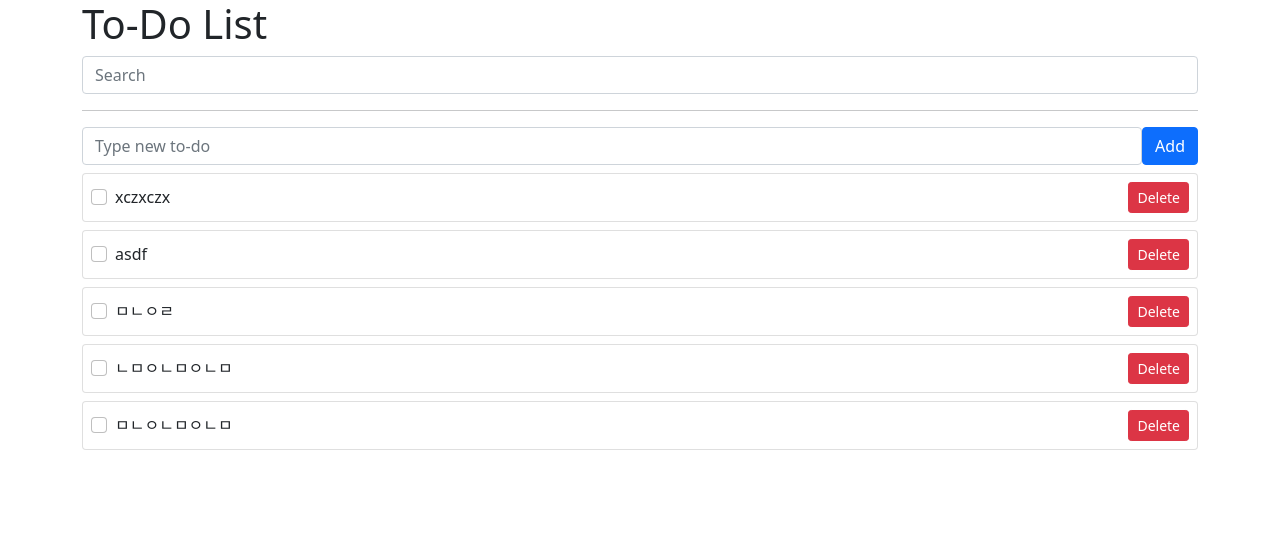
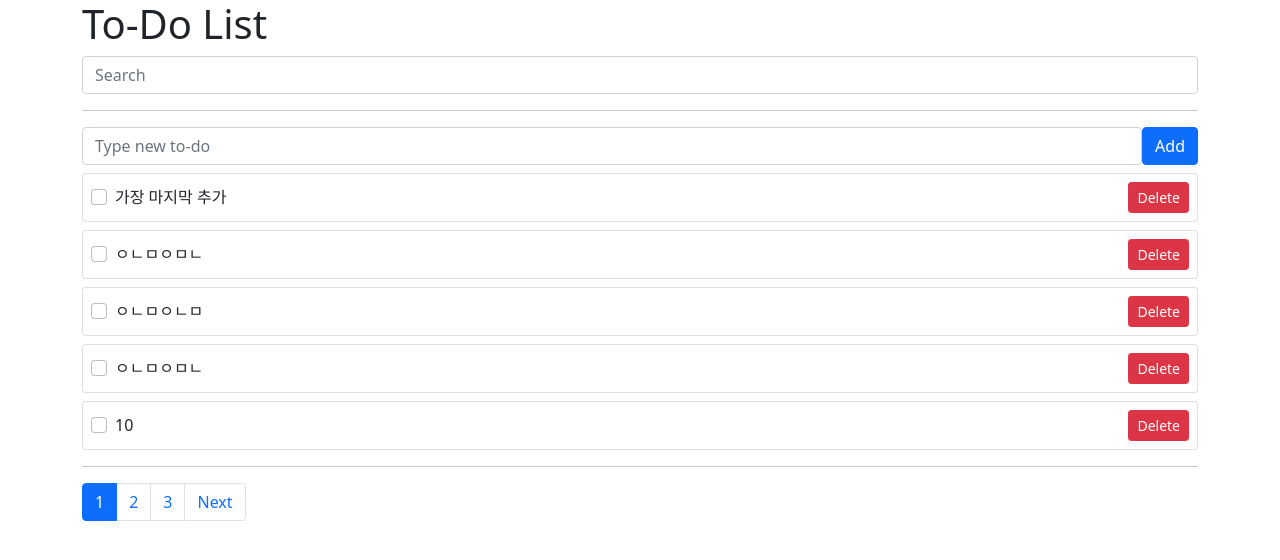
Before and after one commit to one4all93/vue3-project, a Vue app: page / in a window 1280 px wide. Shown: the top 560 px of the page. Built offline with nearby package versions, Linux system fonts and the light colour scheme; data requests are answered from the project's data file.

Commit message:
39 검색기능에 setTimeout 적용

```diff
--- a/db.json
+++ b/db.json
@@ -1,29 +1,69 @@
 {
   "todos": [
     {
-      "subject": "xczxczx",
-      "completed": false,
-      "id": 1
-    },
-    {
-      "subject": "asdf",
-      "completed": false,
+      "subject": "wqewqewq",
+      "completed": true,
       "id": 2
     },
     {
-      "subject": "ㅁㄴㅇㄹ",
+      "subject": "2",
       "completed": false,
-      "id": 3
+      "id": 5
     },
     {
-      "subject": "ㄴㅁㅇㄴㅁㅇㄴㅁ",
+      "subject": "3",
       "completed": false,
-      "id": 4
+      "id": 6
     },
     {
-      "subject": "ㅁㄴㅇㄴㅁㅇㄴㅁ",
+      "subject": "4",
       "completed": false,
-      "id": 5
+      "id": 7
+    },
+    {
+      "subject": "5",
+      "completed": false,
+      "id": 8
+    },
+    {
+      "subject": "6",
+      "completed": false,
+      "id": 9
+    },
+    {
+      "subject": "8",
+      "completed": false,
+      "id": 11
+    },
+    {
+      "subject": "9",
+      "completed": false,
+      "id": 12
+    },
+    {
+      "subject": "10",
+      "completed": false,
+      "id": 13
+    },
+    {
+      "subject": "ㅇㄴㅁㅇㅁㄴ",
+      "completed": false,
+      "id": 15
+    },
+    {
+      "subject": "ㅇㄴㅁㅇㄴㅁ",
+      "completed": false,
+      "id": 16
+    },
+    {
+      "subject": "ㅇㄴㅁㅇㅁㄴ",
+      "completed": false,
+      "id": 17
+    },
+    {
+      "subject": "가장 마지막 추가",
+      "completed": false,
+      "id": 18
     }
   ]
 }
--- a/src/App.vue
+++ b/src/App.vue
@@ -13,6 +13,7 @@
       type="text"
       v-model="searchText"
       placeholder="Search"
+      @keyup.enter="searchTodo"
     >
 
     <hr>
@@ -20,36 +21,99 @@
     <TodoSimpleForm @add-todo="addTodo" />
     <div style="color:red">{{ error }}</div>
 
-    <div v-if="!filteredTodos.length">
+    <div v-if="!todos.length">
       There is nothing to display
     </div>
     <TodoList
-      :todos="filteredTodos"
+      :todos="todos"
       @toggle-todo="toggleTodo"
       @delete-todo="deleteTodo"
-     />
+    />
+
+    <hr>
+
+    <!-- <PageComponent
+      @currentPage="getTodos"
+    /> -->
+    <nav aria-label="Page navigation example">
+      <ul class="pagination">
+        <li class="page-item" v-if="currentPage !== 1">
+          <a style="cursor: pointer" class="page-link" @click="getTodos(currentPage - 1)">
+            Previous
+          </a>
+        </li>
+        <li
+          class="page-item"
+          v-for="page in numberOfPages"
+          :key="page"
+          :class="currentPage === page ? 'active' : ''">
+          <a style="cursor: pointer" class="page-link" @click="getTodos(page)">
+            {{page}}
+          </a>
+        </li>
+        <li class="page-item" v-if="numberOfPages !== currentPage">
+          <a style="cursor: pointer" class="page-link" @click="getTodos(currentPage + 1)">
+            Next
+          </a>
+        </li>
+      </ul>
+    </nav>
+
   </div>
 </template>
 
 <script>
-import { ref, computed } from 'vue';
+import { ref, computed, watch } from 'vue';
 import TodoSimpleForm from './components/TodoSimpleForm.vue';
 import TodoList from './components/TodoList.vue';
 import axios from 'axios';
+// import PageComponent from './components/PageComponent.vue';
 
 export default {
   components: {
     TodoSimpleForm,
     TodoList,
+    // PageComponent,
   },
   setup() {
 
     const todos = ref([]);
     const error = ref('');
+    const searchText = ref('');
 
-    const getTodos = async () => {
+    const numberOfTodos = ref(0);
+    const limit = 5;
+    const currentPage = ref(1);
+
+    // watchEffect(() => {
+    //   console.log(currentPage.value);
+    //   console.log(numberOfTodos.value);
+    // })
+
+    const numberOfPages = computed(() => {
+      return Math.ceil(numberOfTodos.value/limit);
+    });
+
+    // const a = reactive({
+    //   b : 1
+    // });
+
+    //   watchEffect(() => {
+    //     console.log(a.b);
+    //   });
+    //   a.b = 4;
+
+    // watchEffect(() => {
+    //   console.log(numberOfPages.value);
+    // })
+
+    const getTodos = async (page=currentPage.value) => {
+      currentPage.value = page;
       try{
-        const res = await axios.get('http://localhost:3000/todos');
+        const res = await axios.get(
+          `http://localhost:3000/todos?_sort=id&_order=desc&subject_like=${searchText.value}&_page=${page}&_limit=${limit}`
+        );
+        numberOfTodos.value = res.headers['x-total-count'];
         todos.value = res.data;
       }catch(err){
         error.value = 'Something went Wrong!!';
@@ -83,38 +147,71 @@ export default {
       // console.log('start');
       // 데이터베이스 투두를 지정
       try {
-        const res = await axios.post('http://localhost:3000/todos',{
+          await axios.post('http://localhost:3000/todos',{
           subject: todo.subject,
           completed: todo.completed,
         });
+        getTodos(1);
         // console.log(res);
-        todos.value.push(res.data);
+        // todos.value.push(res.data);
       }catch (err){
         error.value = 'Something went Wrong!!';
       }
       // console.log('hello');
     };
 
-    const searchText = ref('');
-    const filteredTodos = computed(() =>{
-      if(searchText.value){
-        return todos.value.filter(todo => {
-          return todo.subject.includes(searchText.value);
+
+    let timeout = null;
+    const searchTodo = () => {
+      clearTimeout(timeout);
+      getTodos(1);
+    }
+    // 검색창
+    watch(searchText, () =>{
+      // console.log(current,prev);
+      clearTimeout(timeout);
+      timeout = setTimeout(() => {
+        getTodos(1);
+      }, 2000);
+    })
+    // const filteredTodos = computed(() =>{
+    //   if(searchText.value){
+    //     return todos.value.filter(todo => {
+    //       return todo.subject.includes(searchText.value);
+    //     });
+    //   }
+
+    //   return todos.value;
+    // });
+
+    //
+    const toggleTodo = async (index) => {
+      error.value = '';
+      const id = todos.value[index].id;
+      try{
+        await axios.patch('http://localhost:3000/todos/'+ id, {
+          completed: !todos.value[index].completed
         });
+
+        todos.value[index].completed = !todos.value[index].completed
+      }catch(err){
+        console.log(err);
+        error.value = 'Something went Wrong!!';
       }
-
-      return todos.value;
-    });
-
-    const toggleTodo = (index) => {
-      console.log(todos.value[index]);
-      todos.value[index].completed = !todos.value[index].completed
     };
 
-    const deleteTodo = (index) => {
+    const deleteTodo = async (index) => {
+      error.value = '';
       const id = todos.value[index].id;
-      axios.delete('http://localhost:3000/todos');
-      todos.value.splice(index, 1);
+      try {
+        await axios.delete('http://localhost:3000/todos/' + id);
+        // todos.value.splice(index, 1);
+        getTodos(1);
+        console.log("axios.delete");
+      } catch (err) {
+        console.log("TodoSimpleForm.vue_deleteTodo!에러!");
+        error.value = 'Something went Wrong!!';
+      }
     };
 
     // const count = ref(1);
@@ -134,9 +231,12 @@ export default {
       deleteTodo,
       toggleTodo,
       searchText,
-      filteredTodos,
+      // filteredTodos,
       error,
       getTodos,
+      numberOfPages,
+      currentPage,
+      searchTodo,
       // count,
       // doubleCountComputed,
       // doubleCountMethod,
--- /dev/null
+++ b/src/components/PageComponent.vue
@@ -0,0 +1,55 @@
+<template>
+
+  <nav aria-label="Page navigation example">
+      <ul class="pagination">
+        <li class="page-item" v-if="currentPage !== 1">
+          <a style="cursor: pointer" class="page-link" @click="getTodos(currentPage - 1)">
+            Previous
+          </a>
+        </li>
+        <li
+          class="page-item"
+          v-for="page in numberOfPages"
+          :key="page"
+          :class="currentPage === page ? 'active' : ''">
+          <a style="cursor: pointer" class="page-link" @click="getTodos(page)">
+            {{page}}
+          </a>
+        </li>
+        <li class="page-item" v-if="numberOfPages !== currentPage">
+          <a style="cursor: pointer" class="page-link" @click="getTodos(currentPage + 1)">
+            Next
+          </a>
+        </li>
+      </ul>
+    </nav>
+
+</template>
+
+<script>
+import { ref , computed } from 'vue';
+
+export default {
+    emits: ['currentPage','numberOfTodos','limit'],
+    setup(props, {emit}){
+        const currentPage = emit('currentPage', ref(1));
+        const numberOfTodos = emit('numberOfTodos', ref(0));
+        const limit = emit('limit', 5);
+
+        const numberOfPages = computed(() => {
+            return Math.ceil(numberOfTodos.value/limit);
+        });
+
+        return {
+            numberOfTodos,
+            limit,
+            currentPage,
+            numberOfPages,
+        }
+    }
+}
+</script>
+
+<style>
+
+</style>
--- a/src/components/TodoList.vue
+++ b/src/components/TodoList.vue
@@ -9,7 +9,7 @@
           <input
             class="form-check-input"
             type="checkbox"
-            :value="todo.completed"
+            :checked="todo.completed"
             @change="toggleTodo(index)"
           >
           <label
@@ -32,6 +32,8 @@
 </template>
 
 <script>
+// import { watchEffect } from 'vue';
+
 export default {
     props : {
         todos:{
@@ -41,6 +43,10 @@ export default {
     },
     emits: ['toggle-todo', 'delete-todo'],
     setup(props, {emit}){
+        // watchEffect(() => {
+        //   console.log(props.todos.length);
+        // })
+
         const toggleTodo = (index) => {
             emit('toggle-todo', index);
         };
```
